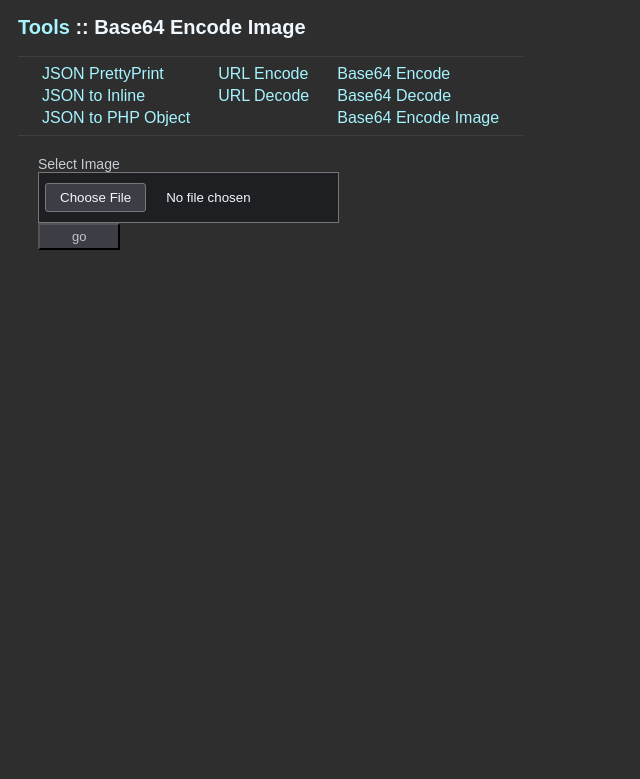
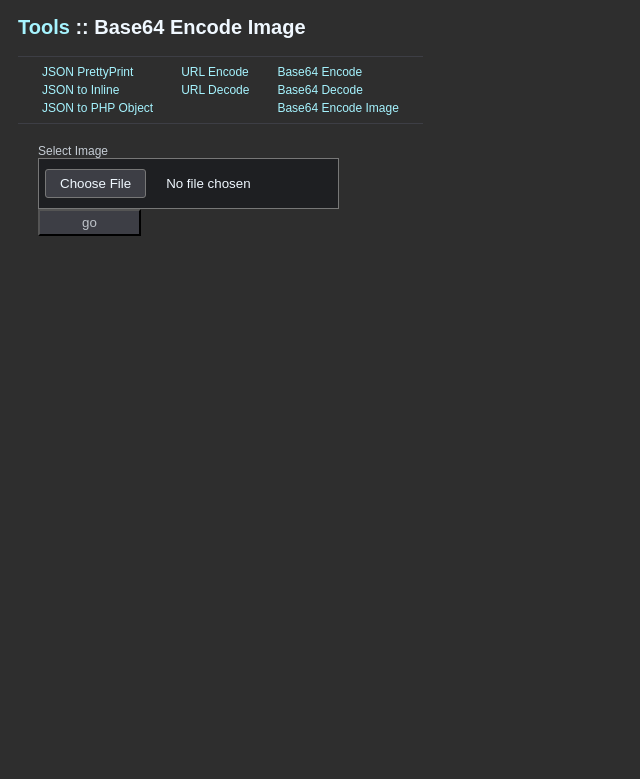
Before and after one commit to tholf/dev-tools, a PHP site: page /base64_encode_image.php in a window 1280 px wide. Shown: the top 779 px of the page, without its empty margins (0-640 px from the left). Run offline with PHP 8.4, Linux system fonts and the light colour scheme.

Commit message:
updated reset button and styling

```diff
--- a/base64_encode_image.php
+++ b/base64_encode_image.php
@@ -106,6 +106,9 @@ if (!empty($_FILES['file'])) {
                     <input type="file" name="file" id="file" accept="image/png, image/jpeg, image/svg+xml" />
                 </div>
                 <button type="submit" name="submit" id="submit">go</button>
+                <?php if (!empty($_FILES['file'])) { ?>
+                    <button type="button" name="reset" id="reset" onclick="window.history.back();">reset</button>
+                <?php } ?>
             </form>
             <?php if (!empty($converted_file) && $converted_file['status']) { ?>
                 <?php echo (isset($_GET['debug']) && !empty($converted_file['message'])) ? '<p style="color: white;">' . $converted_file['message'] . '</p>' : ''; ?>
@@ -121,9 +124,6 @@ if (!empty($_FILES['file'])) {
                         <textarea class="result" cols="150" rows="15">background: #FFF url(data:<?php echo $converted_file['mime_type']; ?>;base64,<?php echo $converted_file['base64_encoded']; ?>) no-repeat top left;</textarea>
                     </label>
                 </p>
-                <form action='' method="post">
-                    <button type="submit" id="cancel">Cancel</button>
-                </form>
                 <p>&nbsp;</p>
             <?php } else { ?>
                 <?php echo $converted_file['message']; ?>
--- a/css/styles.css
+++ b/css/styles.css
@@ -1,5 +1,5 @@
 body {
-    font-size: 14px;
+    font-size: 12px;
     font-family: sans-serif;
     background-color: #2e2e2e;
 }
@@ -11,10 +11,9 @@ h2 {
 div.menu {
     display: flex;
     flex-direction: row;
+    margin-bottom: 16px;
+    padding: 6px 10px;
     width: max-content;
-    margin-bottom: 16px;
-    font-size: 16px;
-    padding: 6px 10px;
     border-top: 1px solid #3d3e45;
     border-bottom: 1px solid #3d3e45;
 }
@@ -62,8 +61,8 @@ div.file-upload {
 }
 div.file-upload {
     padding: 10px 40px 10px 6px;
+    width: fit-content;
     border: 1px solid #777777;
-    width: fit-content;
 }
 
 label {
@@ -72,11 +71,15 @@ label {
 }
 
 button {
-    padding: 4px 32px;
-    font-size: 13px;
+    padding: 4px 22px;
     color: #bfc4ca;
     background-color: #3d3e45;
 }
+button[type="submit"] {
+    margin-right: 8px;
+    padding: 4px 42px;
+}
+
 input::file-selector-button {
     margin-right: 20px;
     padding: 6px 14px;
```
Also changed, not shown: base64_decode.php (+4 -6 lines), base64_encode.php (+3 -5 lines), json_prettyprint.php (+3 -5 lines), json_to_inline.php (+3 -5 lines), json_to_php_object.php (+3 -5 lines), url_decode.php (+3 -5 lines), url_encode.php (+3 -5 lines).
